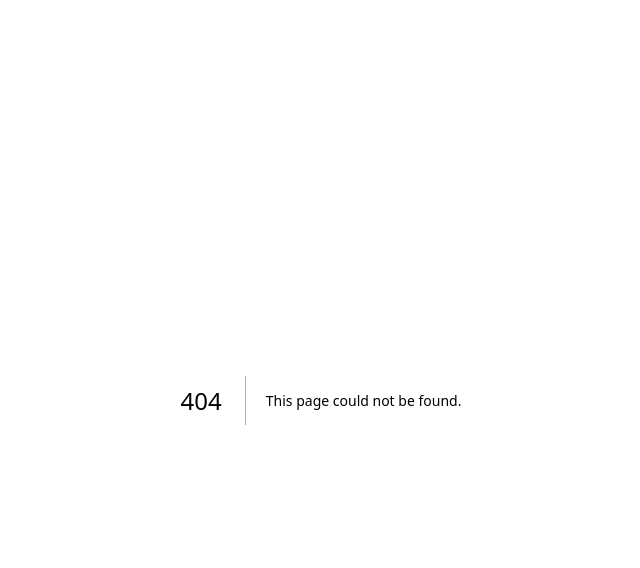
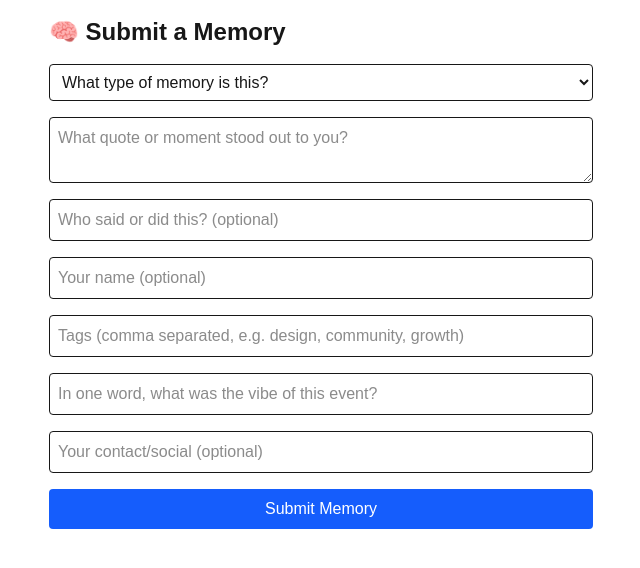
Before and after one commit to addobari/memloop-app, a Next.js app: page /submit in a window 1280 px wide. Before the commit this address had no page. Shown: the top 568 px of the page, without its empty margins (319-959 px from the left). Built offline with nearby package versions, Linux system fonts and the light colour scheme; no server answers.

Commit message:
Add memory form v2 with new fields

```diff
--- /dev/null
+++ b/src/app/submit/page.tsx
@@ -0,0 +1,124 @@
+'use client';
+
+import { useState } from 'react';
+import { supabase } from '@/lib/supabaseClient';
+
+export default function SubmitPage() {
+  const [text, setText] = useState('');
+  const [name, setName] = useState('');
+  const [type, setType] = useState('');
+  const [who, setWho] = useState('');
+  const [tags, setTags] = useState('');
+  const [vibe, setVibe] = useState('');
+  const [contact, setContact] = useState('');
+  const [loading, setLoading] = useState(false);
+  const [success, setSuccess] = useState(false);
+
+  const handleSubmit = async (e: React.FormEvent) => {
+    e.preventDefault();
+    setLoading(true);
+
+    const { error } = await supabase.from('memories').insert([
+      {
+        event_id: 'producttank-tokyo',
+        text,
+        name,
+        type,
+        who,
+        tags,
+        vibe,
+        contact,
+      },
+    ]);
+
+    setLoading(false);
+
+    if (!error) {
+      setSuccess(true);
+      setText('');
+      setName('');
+      setType('');
+      setWho('');
+      setTags('');
+      setVibe('');
+      setContact('');
+    } else {
+      alert('Something went wrong!');
+      console.error(error);
+    }
+  };
+
+  return (
+    <main className="max-w-xl mx-auto p-4">
+      <h1 className="text-2xl font-bold mb-4">🧠 Submit a Memory</h1>
+      {success && <p className="mb-4 text-green-600">Thanks for your submission!</p>}
+
+      <form onSubmit={handleSubmit} className="flex flex-col space-y-4">
+        <select
+          className="p-2 border rounded"
+          value={type}
+          onChange={(e) => setType(e.target.value)}
+          required
+        >
+          <option value="">What type of memory is this?</option>
+          <option value="quote">A quote I loved</option>
+          <option value="lesson">Something I learned</option>
+          <option value="person">Someone I met</option>
+          <option value="fun">A fun or unexpected moment</option>
+          <option value="takeaway">My personal takeaway</option>
+        </select>
+
+        <textarea
+          className="p-2 border rounded"
+          placeholder="What quote or moment stood out to you?"
+          value={text}
+          onChange={(e) => setText(e.target.value)}
+          required
+        />
+
+        <input
+          className="p-2 border rounded"
+          placeholder="Who said or did this? (optional)"
+          value={who}
+          onChange={(e) => setWho(e.target.value)}
+        />
+
+        <input
+          className="p-2 border rounded"
+          placeholder="Your name (optional)"
+          value={name}
+          onChange={(e) => setName(e.target.value)}
+        />
+
+        <input
+          className="p-2 border rounded"
+          placeholder="Tags (comma separated, e.g. design, community, growth)"
+          value={tags}
+          onChange={(e) => setTags(e.target.value)}
+        />
+
+        <input
+          className="p-2 border rounded"
+          placeholder="In one word, what was the vibe of this event?"
+          value={vibe}
+          onChange={(e) => setVibe(e.target.value)}
+        />
+
+        <input
+          className="p-2 border rounded"
+          placeholder="Your contact/social (optional)"
+          value={contact}
+          onChange={(e) => setContact(e.target.value)}
+        />
+
+        <button
+          type="submit"
+          className="bg-blue-600 text-white py-2 rounded disabled:opacity-50"
+          disabled={loading}
+        >
+          {loading ? 'Submitting...' : 'Submit Memory'}
+        </button>
+      </form>
+    </main>
+  );
+}
--- /dev/null
+++ b/src/lib/supabaseClient.ts
@@ -0,0 +1,6 @@
+import { createClient } from '@supabase/supabase-js';
+
+const supabaseUrl = process.env.NEXT_PUBLIC_SUPABASE_URL!;
+const supabaseAnonKey = process.env.NEXT_PUBLIC_SUPABASE_ANON_KEY!;
+
+export const supabase = createClient(supabaseUrl, supabaseAnonKey);
```
